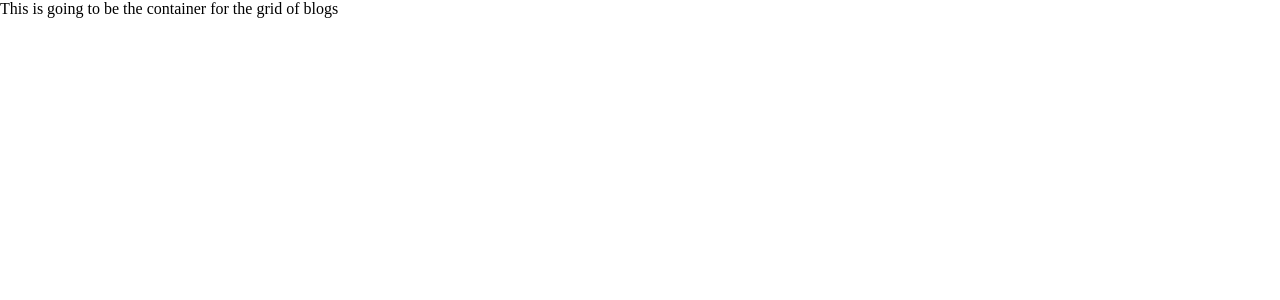
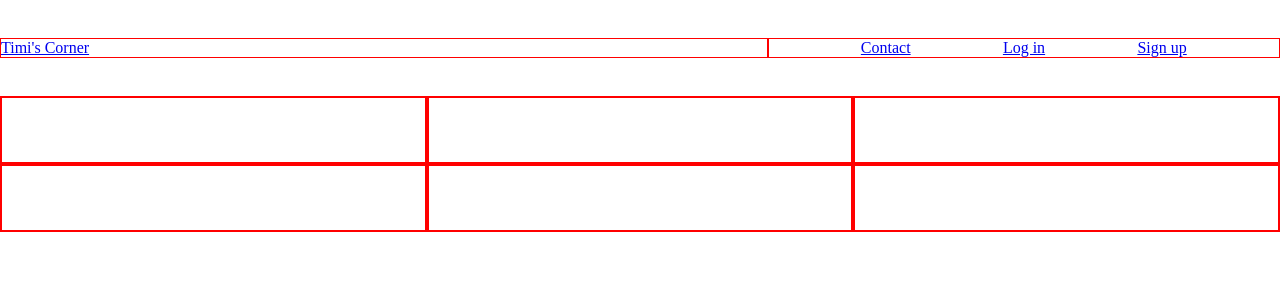
Before and after one commit to OrawusiTimilehin/Timi-s-Blog-website, a Flask app: page /blogs in a window 1280 px wide. Shown: the top 300 px of the page. Run offline with Flask 3, Linux system fonts and the light colour scheme.

Commit message:
Fixed Jinja templating

```diff
--- a/main.py
+++ b/main.py
@@ -1,19 +1,24 @@
 from flask import Flask, render_template, url_for
 from flask_wtf import FlaskForm
-from wtforms import EmailField, PasswordField, SubmitField
+from wtforms import EmailField, PasswordField, SubmitField, StringField
 from wtforms.validators import Email, Length, DataRequired
 
 app = Flask(__name__)
 app.secret_key = 'refhbwo8924£^£^(B@$(VC$(BVT£%£tv4ubgt3v5b6nw5yynNWnywm8w'
 class LoginForm(FlaskForm):
-    email = EmailField(label='Email:', validators=[Email(message=" Enter Valid email address. "), DataRequired()])
+    email = EmailField(label='Email', validators=[Email(message="Enter Valid email address."), DataRequired()])
     password = PasswordField(label='Password', validators=[Length(min=8), DataRequired()])
     submit = SubmitField(label='Login')
 
 class SignupForm(FlaskForm):
-    email = EmailField(label='Email', validators=[DataRequired(), Email(message=" Enter Valid email address. ")])
+    email = EmailField(label='Email', validators=[DataRequired(), Email(message="Enter Valid email address.")])
     password = PasswordField(label='Password', validators=[DataRequired()])
     submit = SubmitField(label='Signup')
+
+class ContactForm(FlaskForm):
+    email = EmailField(label='Email', validators=[DataRequired(), Email(message="Enter Valid email address.")])
+    message = StringField(label='Message', validators=[DataRequired()])
+    submit = SubmitField(label='Submit')
 
 
 @app.route("/")
@@ -27,7 +32,8 @@ def blogs():
 
 @app.route("/contact")
 def contact():
-    return render_template("contact.html")
+    contact_form = ContactForm()
+    return render_template("contact.html", form=contact_form)
 
 
 @app.route("/login")
--- /dev/null
+++ b/static/blogs.css
@@ -0,0 +1,17 @@
+/* Blogs Grid*/
+
+.blog-card{
+    border: 2px solid red;
+    height: 4rem;
+}
+
+.blogs-grid-container{
+    display: grid;
+    grid-template-columns: 1fr 1fr 1fr;
+
+
+}
+
+.header{
+    color: red;
+}
--- /dev/null
+++ b/static/contact.css
@@ -0,0 +1,3 @@
+.contact-me{
+    color: red;
+}
--- a/templates/blogs.html
+++ b/templates/blogs.html
@@ -1,11 +1,24 @@
 <!DOCTYPE html>
 <html>
     <head>
-        {% include "header.html" %}
+        {% extends "index.html" %}
+        {% block styles %}
+        {{ super() }}
+        <link rel="stylesheet" href="{{ url_for('static', filename='blogs.css')}}">
+        {% endblock %}
+
     </head>
     <body>
-        <div>
-            This is going to be the container for the grid of blogs
+       {% block content %}
+
+        <div class="blogs-grid-container">
+            <div class="blog-card"></div>
+            <div class="blog-card"></div>
+            <div class="blog-card"></div>
+            <div class="blog-card"></div>
+            <div class="blog-card"></div>
+            <div class="blog-card"></div>
         </div>
+        {% endblock %}
     </body>
 </html>
--- a/templates/index.html
+++ b/templates/index.html
@@ -1,12 +1,14 @@
 <!DOCTYPE html>
 <html>
     <head>
-        {% include "header.html" %}
+        {% block styles %}
+        <link rel="stylesheet", href="{{url_for('static', filename='base.css')}}">
+        {% endblock %}
     </head>
     <body>
         <nav class="navbar-container">
             <div class="navbar-left">
-                <a> Timi's Corner </a>
+                <a href="{{ url_for('home')}}"> Timi's Corner </a>
             </div>
             <div class="navbar-right">
                 <a href=" {{ url_for('contact')}} "> Contact </a>
--- a/templates/login.html
+++ b/templates/login.html
@@ -9,7 +9,9 @@
     </head>
     <body>
         {% block content %}
-        <h1 class="email"> Hellooo</h1>
+        <div>
+            <h1 class="email"> Welcome back! </h1>
+            <p> Login to continue </p>
             <form class="form-conainer">
                 {{ form.csrf_token }}
                 <p>{{form.email.label}}</p>
@@ -19,6 +21,7 @@
                 <p> {{ form.submit }} </p>
             </form>
         </div>
+
         {% endblock %}
     </body>
 </html>
--- a/templates/signup.html
+++ b/templates/signup.html
@@ -6,6 +6,8 @@
     <body>
         {% block content %}
         <div>
+            <h1 class="email"> Hey there👋 </h1>
+            <p> Enter details below to register. </p>
             <form>
                 {{ form.csrf_token }}
                 <p> {{ form.email.label }}</p>
```
Also changed, not shown: templates/contact.html (+14 -3 lines), templates/footer.html (deleted, +0 -11 lines).
